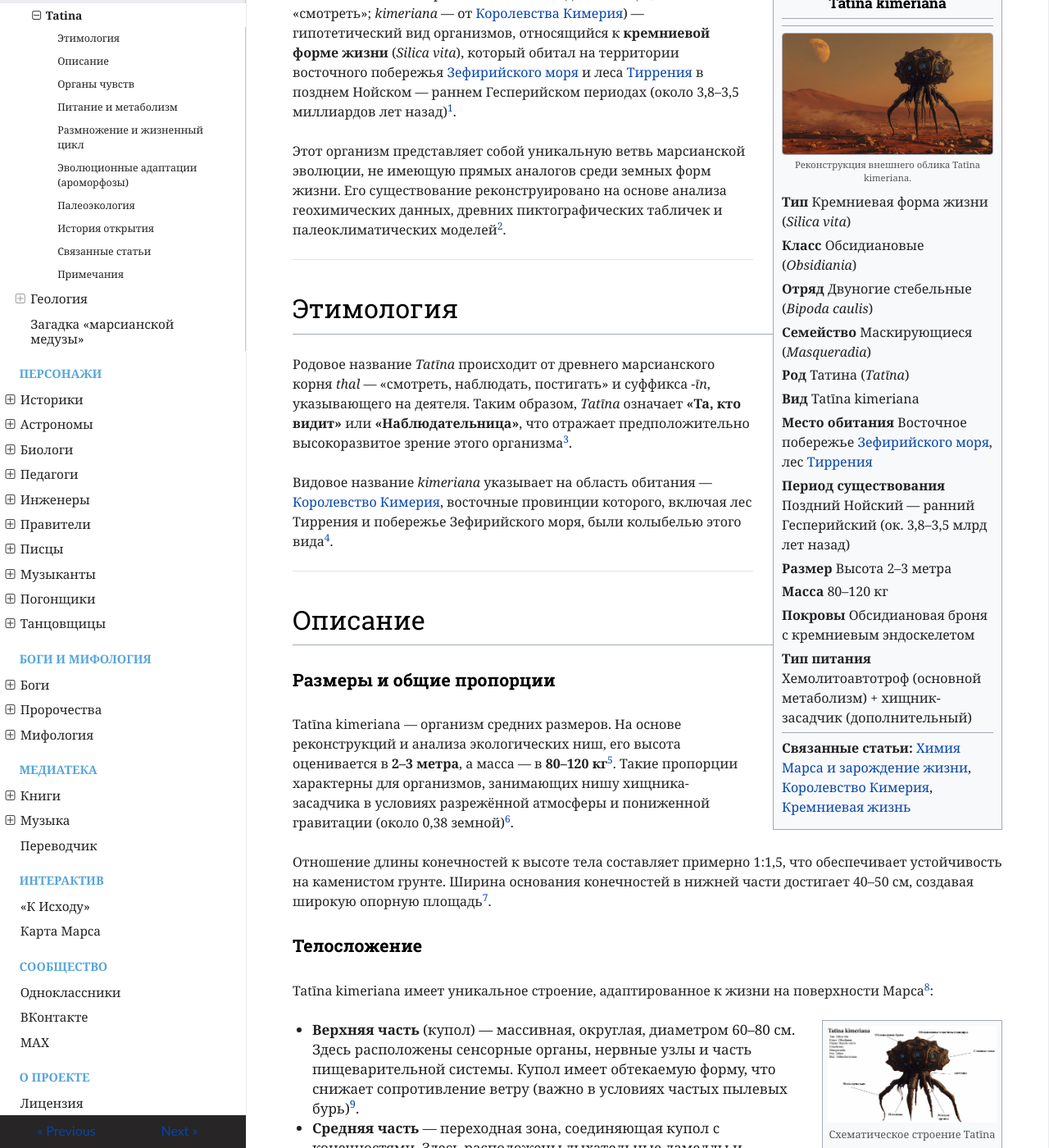
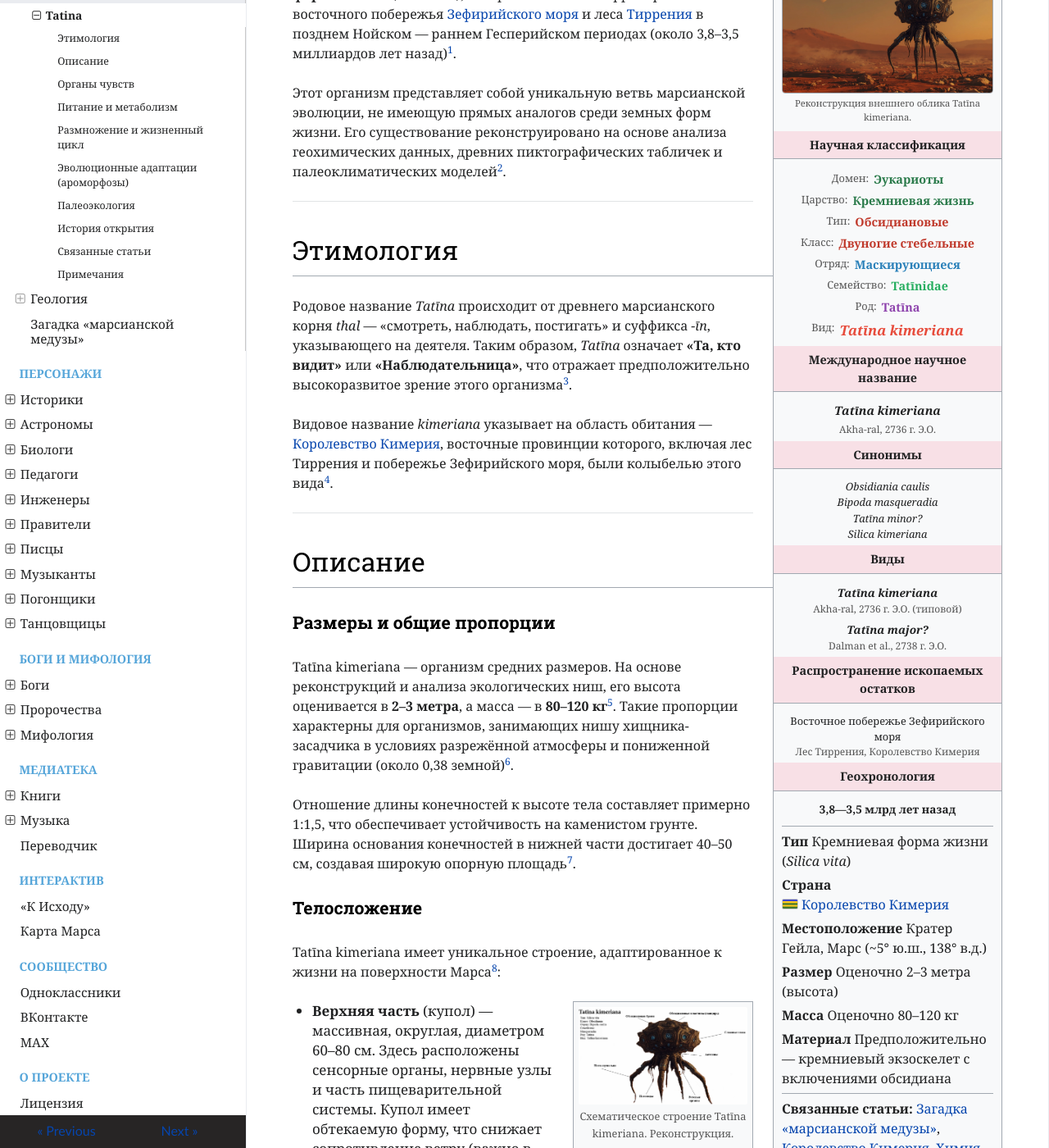
Before and after one commit to ivanhohlov14-bit/mars-encyclopedia, an MkDocs documentation site: the page built from docs/science/tatina-kimeriana.md, in a window 1280 px wide and 1400 px high, scrolled down 314 px. Shown: the whole window at 82% size. Built offline with MkDocs 1.6.1, drawn with Linux system fonts in a browser that asks for light colours; nearby versions of some CDN libraries; some of the changed text lies outside the part shown.

Commit message:
Update tatina-kimeriana.md

```diff
--- a/docs/science/tatina-kimeriana.md
+++ b/docs/science/tatina-kimeriana.md
@@ -1,27 +1,109 @@
-# Tatīna kimeriana — гипотетический вид марсианской фауны
+# Tatīna kimeriana
 
 <div class="infobox" style="float: right; width: 280px; background: #f8f9fa; border: 1px solid #a2a9b1; padding: 10px; margin: 0 0 1rem 1.5rem; font-size: 0.9rem;">
-  <h3 style="margin: 0; text-align: center;">Tatīna kimeriana</h3>
-  <hr>
+
+  <div style="background: #f8e0e6; padding: 6px; margin: -10px -10px 8px -10px; border-bottom: 1px solid #a2a9b1; text-align: center; border-radius: 0 0 4px 4px;">
+    <h3 style="margin: 0; text-align: center; font-size: 1.2rem;">Tatīna kimeriana</h3>
+  </div>
+
   <div style="text-align: center; margin: 8px 0;">
     <img src="https://raw.githubusercontent.com/ivanhohlov14-bit/mars-encyclopedia/main/docs/assets/images/tatina-kimeriana-concept.jpg" alt="Tatīna kimeriana" style="max-width: 100%; height: auto; border-radius: 4px; border: 1px solid #a2a9b1;">
     <div style="font-size: 0.7rem; color: #555; margin-top: 4px;">Реконструкция внешнего облика Tatīna kimeriana.</div>
   </div>
 
+  <div style="background: #f8e0e6; padding: 6px 8px; margin: 0 -10px 8px -10px; border-bottom: 1px solid #a2a9b1; text-align: center; font-weight: bold; font-size: 0.9rem;">
+    Научная классификация
+  </div>
+
+  <div style="padding: 4px 0; text-align: center; line-height: 1.8;">
+    <div style="display: flex; justify-content: center; gap: 6px;">
+      <span style="color: #555; font-size: 0.8rem;">Домен:</span>
+      <span style="color: #2a7a4a; font-weight: bold;">Эукариоты</span>
+    </div>
+    <div style="display: flex; justify-content: center; gap: 6px;">
+      <span style="color: #555; font-size: 0.8rem;">Царство:</span>
+      <span style="color: #2a7a4a; font-weight: bold;">Кремниевая жизнь</span>
+    </div>
+    <div style="display: flex; justify-content: center; gap: 6px;">
+      <span style="color: #555; font-size: 0.8rem;">Тип:</span>
+      <span style="color: #c0392b; font-weight: bold;">Обсидиановые</span>
+    </div>
+    <div style="display: flex; justify-content: center; gap: 6px;">
+      <span style="color: #555; font-size: 0.8rem;">Класс:</span>
+      <span style="color: #c0392b; font-weight: bold;">Двуногие стебельные</span>
+    </div>
+    <div style="display: flex; justify-content: center; gap: 6px;">
+      <span style="color: #555; font-size: 0.8rem;">Отряд:</span>
+      <span style="color: #2980b9; font-weight: bold;">Маскирующиеся</span>
+    </div>
+    <div style="display: flex; justify-content: center; gap: 6px;">
+      <span style="color: #555; font-size: 0.8rem;">Семейство:</span>
+      <span style="color: #27ae60; font-weight: bold;">Tatīnidae</span>
+    </div>
+    <div style="display: flex; justify-content: center; gap: 6px;">
+      <span style="color: #555; font-size: 0.8rem;">Род:</span>
+      <span style="color: #8e44ad; font-weight: bold;">Tatīna</span>
+    </div>
+    <div style="display: flex; justify-content: center; gap: 6px; font-size: 1.05rem;">
+      <span style="color: #555; font-size: 0.8rem;">Вид:</span>
+      <span style="color: #e74c3c; font-weight: bold; font-style: italic;">Tatīna kimeriana</span>
+    </div>
+  </div>
+
+  <div style="background: #f8e0e6; padding: 6px 8px; margin: 0 -10px 8px -10px; border-bottom: 1px solid #a2a9b1; text-align: center; font-weight: bold; font-size: 0.9rem;">
+    Международное научное название
+  </div>
+  <div style="text-align: center; padding: 4px 0;">
+    <span style="font-style: italic; font-weight: bold;">Tatīna kimeriana</span>
+    <br><span style="font-size: 0.75rem; color: #555;">Akha-ral, 2736 г. Э.О.</span>
+  </div>
+
+  <div style="background: #f8e0e6; padding: 6px 8px; margin: 0 -10px 8px -10px; border-bottom: 1px solid #a2a9b1; text-align: center; font-weight: bold; font-size: 0.9rem;">
+    Синонимы
+  </div>
+  <div style="text-align: center; padding: 4px 0; font-size: 0.8rem; line-height: 1.5;">
+    <div style="font-style: italic;">Obsidiania caulis</div>
+    <div style="font-style: italic;">Bipoda masqueradia</div>
+    <div style="font-style: italic;">Tatīna minor?</div>
+    <div style="font-style: italic;">Silica kimeriana</div>
+  </div>
+
+  <div style="background: #f8e0e6; padding: 6px 8px; margin: 0 -10px 8px -10px; border-bottom: 1px solid #a2a9b1; text-align: center; font-weight: bold; font-size: 0.9rem;">
+    Виды
+  </div>
+  <div style="text-align: center; padding: 4px 0; font-size: 0.85rem; line-height: 1.6;">
+    <div style="font-style: italic; font-weight: bold;">Tatīna kimeriana</div>
+    <div style="font-size: 0.75rem; color: #555;">Akha-ral, 2736 г. Э.О. (типовой)</div>
+    <div style="font-style: italic; font-weight: bold; margin-top: 4px;">Tatīna major?</div>
+    <div style="font-size: 0.75rem; color: #555;">Dalman et al., 2738 г. Э.О.</div>
+  </div>
+
+  <div style="background: #f8e0e6; padding: 6px 8px; margin: 0 -10px 8px -10px; border-bottom: 1px solid #a2a9b1; text-align: center; font-weight: bold; font-size: 0.9rem;">
+    Распространение ископаемых остатков
+  </div>
+  <div style="text-align: center; padding: 4px 0;">
+    <div style="font-size: 0.8rem;">Восточное побережье Зефирийского моря</div>
+    <div style="font-size: 0.75rem; color: #555;">Лес Тиррения, Королевство Кимерия</div>
+  </div>
+
+  <div style="background: #f8e0e6; padding: 6px 8px; margin: 0 -10px 8px -10px; border-bottom: 1px solid #a2a9b1; text-align: center; font-weight: bold; font-size: 0.9rem;">
+    Геохронология
+  </div>
+  <div style="text-align: center; padding: 4px 0; font-size: 0.85rem; font-weight: bold;">
+    3,8—3,5 млрд лет назад
+  </div>
+
+  <!-- ОСТАЛЬНЫЕ ДАННЫЕ (без розового фона) -->
+  <hr style="margin: 6px 0;">
+
   <p><b>Тип</b> Кремниевая форма жизни (<i>Silica vita</i>)</p>
-  <p><b>Класс</b> Обсидиановые (<i>Obsidiania</i>)</p>
-  <p><b>Отряд</b> Двуногие стебельные (<i>Bipoda caulis</i>)</p>
-  <p><b>Семейство</b> Маскирующиеся (<i>Masqueradia</i>)</p>
-  <p><b>Род</b> Татина (<i>Tatīna</i>)</p>
-  <p><b>Вид</b> Tatīna kimeriana</p>
-  <p><b>Место обитания</b> Восточное побережье <a href="/geography/zephyria-sea/">Зефирийского моря</a>, лес <a href="/geography/tirrenia-forest/">Тиррения</a></p>
-  <p><b>Период существования</b> Поздний Нойский — ранний Гесперийский (ок. 3,8–3,5 млрд лет назад)</p>
-  <p><b>Размер</b> Высота 2–3 метра</p>
-  <p><b>Масса</b> 80–120 кг</p>
-  <p><b>Покровы</b> Обсидиановая броня с кремниевым эндоскелетом</p>
-  <p><b>Тип питания</b> Хемолитоавтотроф (основной метаболизм) + хищник-засадчик (дополнительный)</p>
+  <p><b>Страна</b> <span style="display: inline-flex; align-items: center; gap: 4px;"><img src="https://raw.githubusercontent.com/ivanhohlov14-bit/mars-encyclopedia/main/docs/assets/images/flag-of-kimeria.png" alt="Флаг Кимерии" style="width: 20px; height: auto; border: 1px solid #ccc; border-radius: 2px;"> <a href="/geography/kimeria/">Королевство Кимерия</a></span></p>
+  <p><b>Местоположение</b> Кратер Гейла, Марс (~5° ю.ш., 138° в.д.)</p>
+  <p><b>Размер</b> Оценочно 2–3 метра (высота)</p>
+  <p><b>Масса</b> Оценочно 80–120 кг</p>
+  <p><b>Материал</b> Предположительно — кремниевый экзоскелет с включениями обсидиана</p>
   <hr style="margin: 6px 0;">
-  <p><b>Связанные статьи:</b> <a href="/science/mars-chemistry-life-origin/">Химия Марса и зарождение жизни</a>, <a href="/geography/kimeria/">Королевство Кимерия</a>, <a href="/science/silicon-life/">Кремниевая жизнь</a></p>
+  <p><b>Связанные статьи:</b> <a href="/science/mars-jellyfish-kimeria/">Загадка «марсианской медузы»</a>, <a href="/geography/kimeria/">Королевство Кимерия</a>, <a href="/science/mars-chemistry-life-origin/">Химия Марса и зарождение жизни</a></p>
 </div>
 
 **Tatīna kimeriana** (марс. *Tatīna* — «Наблюдательница», от *thal* — «смотреть»; *kimeriana* — от [Королевства Кимерия](/geography/kimeria/)) — гипотетический вид организмов, относящийся к **кремниевой форме жизни** (*Silica vita*), который обитал на территории восточного побережья [Зефирийского моря](/geography/zephyria-sea/) и леса [Тиррения](/geography/tirrenia-forest/) в позднем Нойском — раннем Гесперийском периодах (около 3,8–3,5 миллиардов лет назад)[^1].
```
